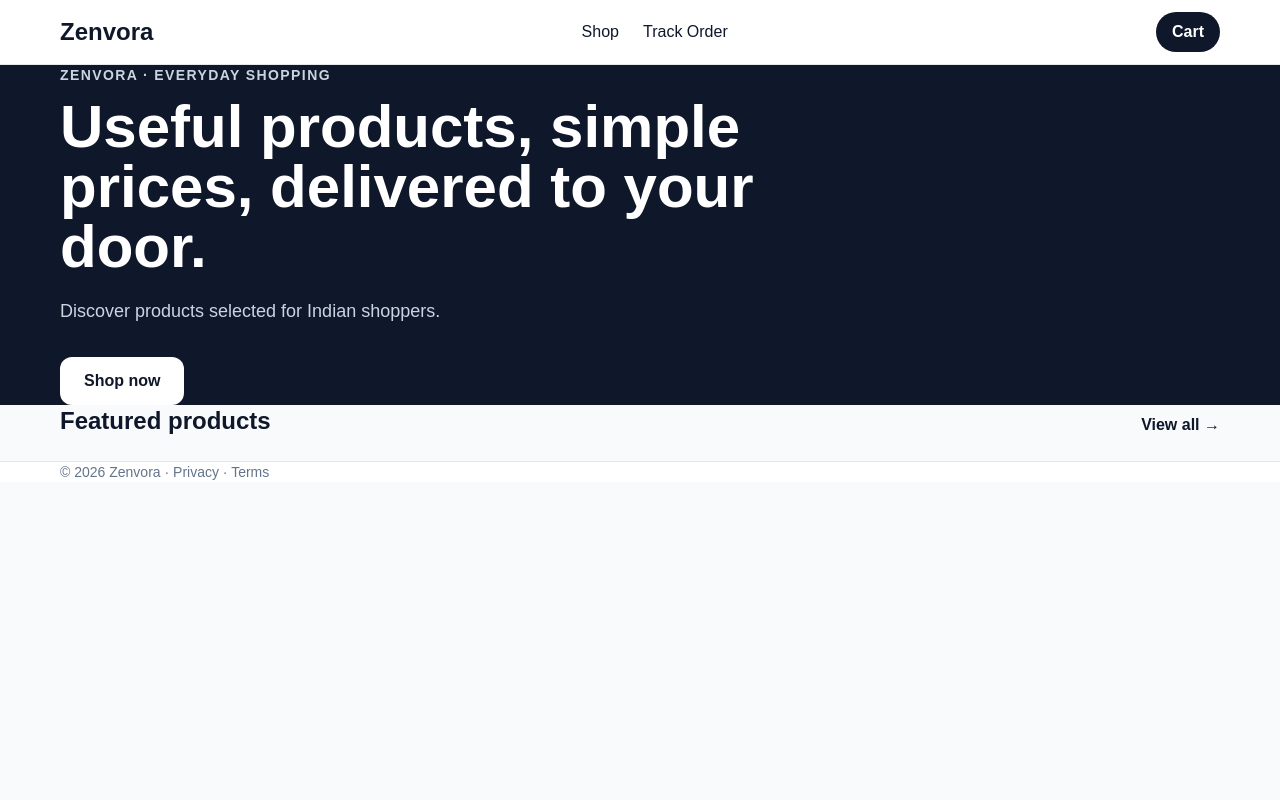
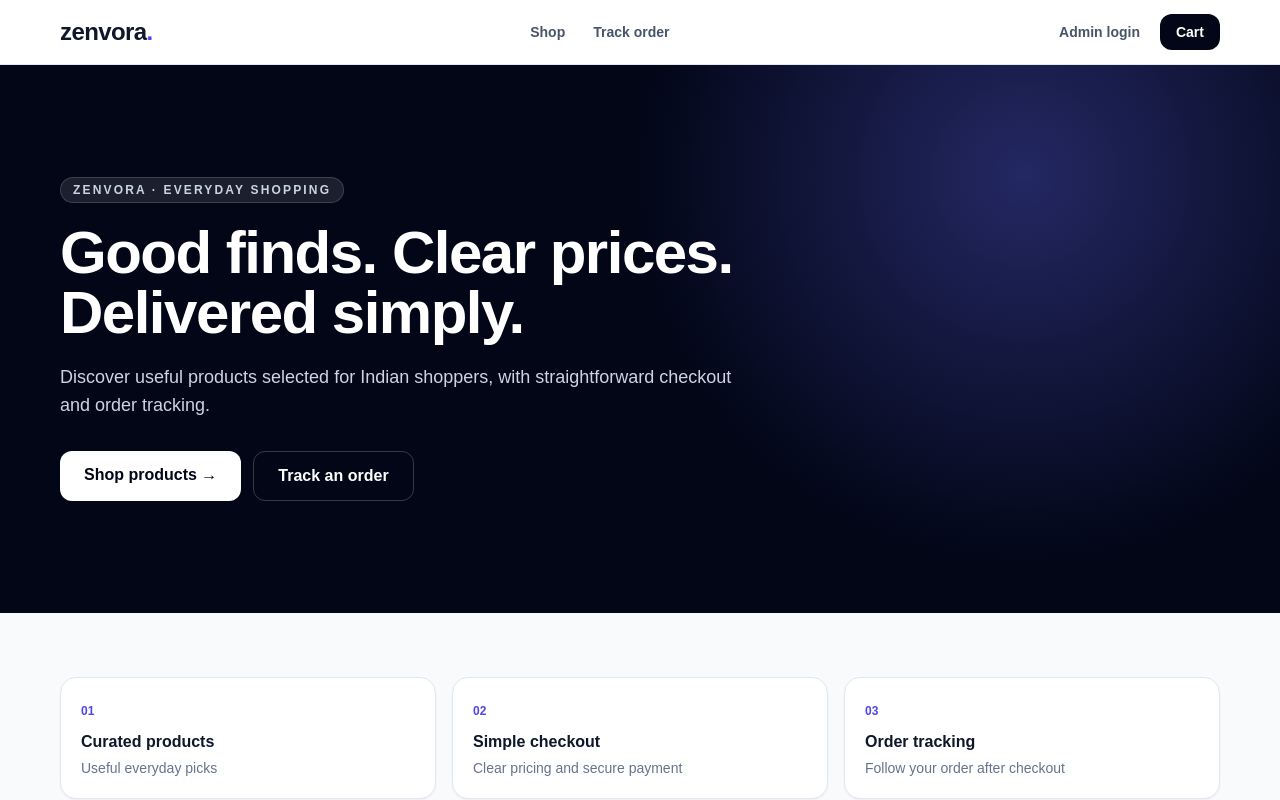
Before and after one commit to Firdousratherr/shiny-adventure, a Next.js app: page / in a window 1280 px wide. Shown: the top 800 px of the page. Built offline with nearby package versions, Linux system fonts and the light colour scheme; no server answers; the database is empty.

Commit message:
Polish Zenvora storefront UI

```diff
--- a/app/page.tsx
+++ b/app/page.tsx
@@ -2,38 +2,12 @@ import Link from 'next/link';
 import { db } from '../lib/db';
 
 export default async function Home() {
-  const products = await db.product.findMany({
-    where: { status: 'ACTIVE' },
-    orderBy: { createdAt: 'desc' },
-    take: 8,
-    select: {
-      id: true,
-      name: true,
-      slug: true,
-      sellingPrice: true,
-      images: { orderBy: { sortOrder: 'asc' }, take: 1, select: { url: true, altText: true } },
-    },
-  });
-
-  return (
-    <main>
-      <header className="sticky top-0 z-20 border-b bg-white/95 backdrop-blur">
-        <div className="container flex h-16 items-center justify-between">
-          <Link href="/" className="text-2xl font-black">Zenvora</Link>
-          <nav className="hidden gap-6 md:flex"><Link href="/products">Shop</Link><Link href="/track">Track Order</Link></nav>
-          <Link href="/cart" className="rounded-full bg-slate-900 px-4 py-2 font-semibold text-white">Cart</Link>
-        </div>
-      </header>
-      <section className="bg-slate-900 text-white"><div className="container py-20">
-        <p className="text-sm font-bold uppercase tracking-widest text-slate-300">Zenvora · Everyday shopping</p>
-        <h1 className="mt-3 max-w-3xl text-4xl font-black md:text-6xl">Useful products, simple prices, delivered to your door.</h1>
-        <p className="mt-5 max-w-2xl text-lg text-slate-300">Discover products selected for Indian shoppers.</p>
-        <Link href="/products" className="mt-8 inline-block rounded-xl bg-white px-6 py-3 font-bold text-slate-900">Shop now</Link>
-      </div></section>
-      <section className="container py-12"><div className="flex items-end justify-between"><h2 className="text-2xl font-bold">Featured products</h2><Link href="/products" className="font-semibold">View all →</Link></div>
-        <div className="mt-6 grid gap-5 sm:grid-cols-2 lg:grid-cols-4">{products.map((p) => <Link key={p.id} href={`/product/${p.slug}`} className="overflow-hidden rounded-2xl bg-white shadow-sm ring-1 ring-slate-100"><div className="flex h-48 items-center justify-center bg-slate-100">{p.images[0] ? <img src={p.images[0].url} alt={p.images[0].altText || p.name} className="h-full w-full object-cover" /> : <span className="text-6xl">🛍️</span>}</div><div className="p-5"><h3 className="font-bold">{p.name}</h3><p className="mt-2 text-xl font-black">₹{Number(p.sellingPrice).toLocaleString('en-IN', { minimumFractionDigits: 2 })}</p></div></Link>)}</div>
-      </section>
-      <footer className="border-t bg-white"><div className="container py-8 text-sm text-slate-500">© 2026 Zenvora · <Link href="/privacy">Privacy</Link> · <Link href="/terms">Terms</Link></div></footer>
-    </main>
-  );
+ const products=await db.product.findMany({where:{status:'ACTIVE'},orderBy:{createdAt:'desc'},take:8,select:{id:true,name:true,slug:true,sellingPrice:true,images:{orderBy:{sortOrder:'asc'},take:1,select:{url:true,altText:true}}}});
+ return <main className="min-h-screen bg-slate-50">
+  <header className="sticky top-0 z-30 border-b border-slate-200 bg-white/90 backdrop-blur"><div className="container flex h-16 items-center justify-between"><Link href="/" className="text-2xl font-black tracking-tight">zenvora<span className="text-indigo-600">.</span></Link><nav className="hidden items-center gap-7 text-sm font-semibold text-slate-600 md:flex"><Link href="/products">Shop</Link><Link href="/track">Track order</Link></nav><div className="flex items-center gap-2"><Link href="/admin/login" className="hidden rounded-xl px-3 py-2 text-sm font-bold text-slate-600 hover:bg-slate-100 sm:inline-flex">Admin login</Link><Link href="/cart" className="rounded-xl bg-slate-950 px-4 py-2 text-sm font-bold text-white">Cart</Link></div></div></header>
+  <section className="relative overflow-hidden bg-slate-950 text-white"><div className="absolute inset-0 bg-[radial-gradient(circle_at_80%_20%,rgba(99,102,241,.35),transparent_35%)]"/><div className="container relative py-20 md:py-28"><span className="inline-flex rounded-full border border-white/15 bg-white/10 px-3 py-1 text-xs font-bold uppercase tracking-[.18em] text-slate-300">Zenvora · Everyday shopping</span><h1 className="mt-5 max-w-3xl text-4xl font-black tracking-tight md:text-6xl">Good finds. Clear prices. Delivered simply.</h1><p className="mt-5 max-w-2xl text-base leading-7 text-slate-300 md:text-lg">Discover useful products selected for Indian shoppers, with straightforward checkout and order tracking.</p><div className="mt-8 flex flex-wrap gap-3"><Link href="/products" className="rounded-xl bg-white px-6 py-3 font-bold text-slate-950">Shop products →</Link><Link href="/track" className="rounded-xl border border-white/20 px-6 py-3 font-bold text-white">Track an order</Link></div></div></section>
+  <section className="container py-12 md:py-16"><div className="grid gap-4 sm:grid-cols-3">{[['01','Curated products','Useful everyday picks'],['02','Simple checkout','Clear pricing and secure payment'],['03','Order tracking','Follow your order after checkout']].map(([n,t,d])=><div key={n} className="rounded-2xl border border-slate-200 bg-white p-5 shadow-sm"><span className="text-xs font-black text-indigo-600">{n}</span><h2 className="mt-2 font-bold">{t}</h2><p className="mt-1 text-sm text-slate-500">{d}</p></div>)}</div></section>
+  <section className="container pb-16"><div className="flex items-end justify-between"><div><p className="text-sm font-bold uppercase tracking-widest text-indigo-600">Fresh picks</p><h2 className="mt-1 text-2xl font-black md:text-3xl">Featured products</h2></div><Link href="/products" className="text-sm font-bold text-slate-600">View all →</Link></div><div className="mt-7 grid gap-5 sm:grid-cols-2 lg:grid-cols-4">{products.map(p=><Link key={p.id} href={`/product/${p.slug}`} className="group overflow-hidden rounded-2xl border border-slate-200 bg-white shadow-sm transition hover:-translate-y-1 hover:shadow-lg"><div className="flex h-52 items-center justify-center overflow-hidden bg-slate-100">{p.images[0]?<img src={p.images[0].url} alt={p.images[0].altText||p.name} className="h-full w-full object-cover transition duration-300 group-hover:scale-105"/>:<span className="text-5xl">🛍️</span>}</div><div className="p-5"><h3 className="line-clamp-2 min-h-12 font-bold">{p.name}</h3><p className="mt-3 text-xl font-black">₹{Number(p.sellingPrice).toLocaleString('en-IN',{minimumFractionDigits:2})}</p></div></Link>)}{!products.length&&<div className="col-span-full rounded-2xl border border-dashed border-slate-300 bg-white p-12 text-center text-slate-500">Products will appear here once they are published.</div>}</div></section>
+  <footer className="border-t border-slate-200 bg-white"><div className="container flex flex-col gap-3 py-8 text-sm text-slate-500 sm:flex-row sm:items-center sm:justify-between"><span>© 2026 Zenvora</span><div className="flex gap-5"><Link href="/privacy">Privacy</Link><Link href="/terms">Terms</Link><Link href="/admin/login">Admin login</Link></div></div></footer>
+ </main>;
 }
```
